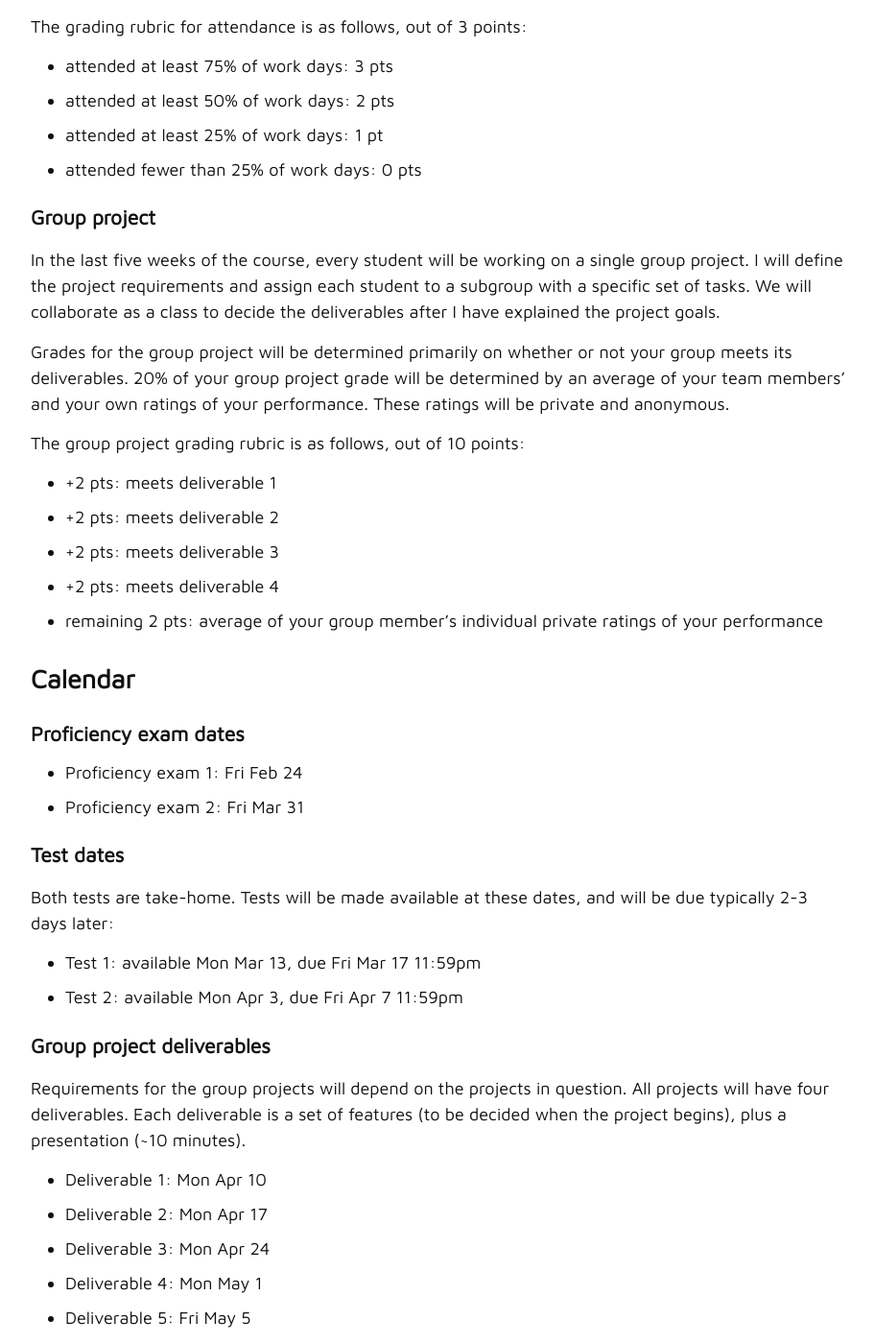
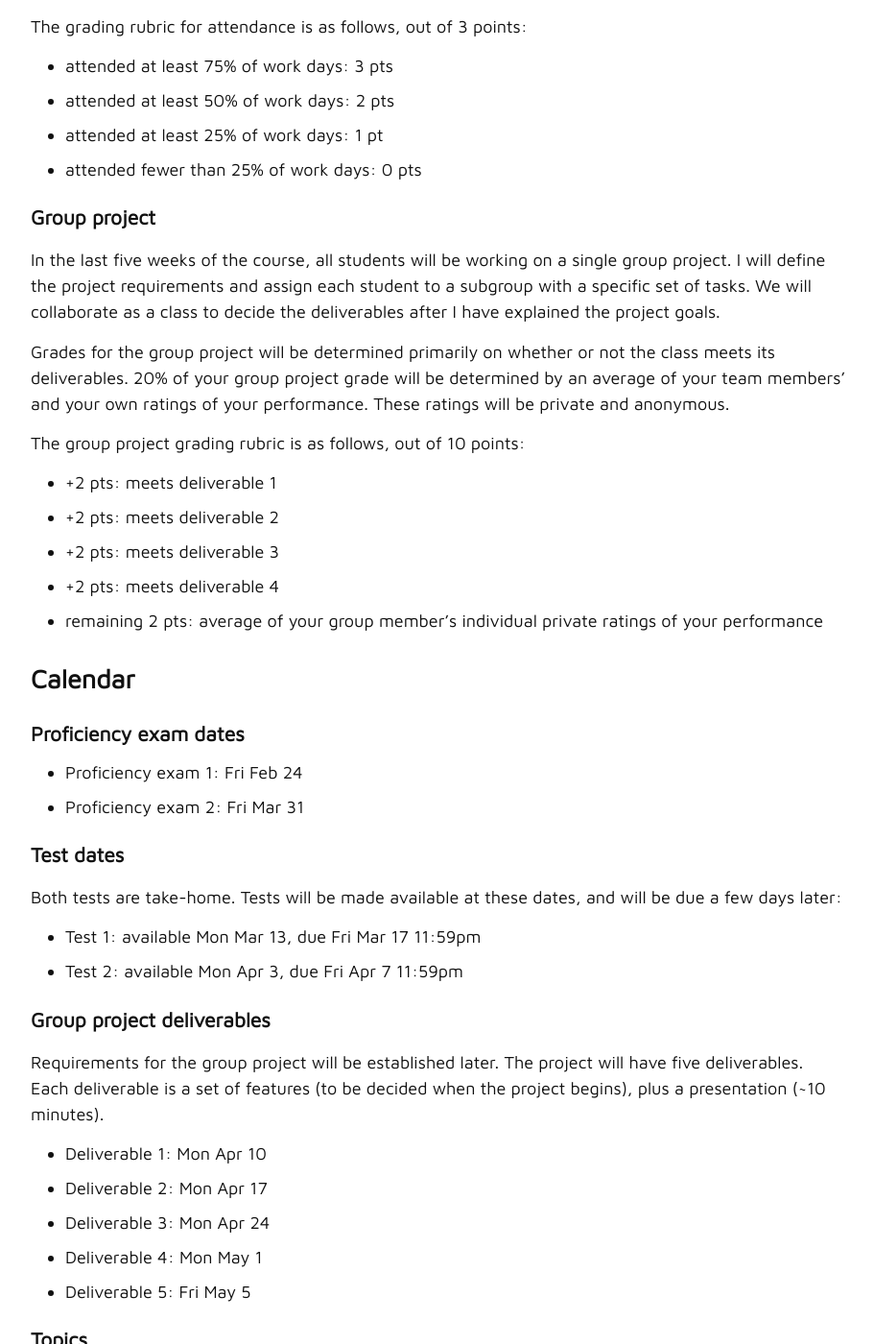
Before and after one commit to joshuaeckroth/csci221-website, a Jekyll site: the page built from lecture/syllabus.markdown, in a window 1280 px wide and 1400 px high, scrolled down 2002 px. Shown: the whole window at 96% size, without its empty margins (183-1094 px from the left). Built offline with Jekyll 4.4.1, drawn with Linux system fonts in a browser that asks for light colours; some web fonts are replaced; some of the changed text lies outside the part shown.

Commit message:
Syllabus updates

```diff
--- a/lecture/syllabus.markdown
+++ b/lecture/syllabus.markdown
@@ -9,7 +9,7 @@
 
 MWF 1:30-2:20p Eliz Hall 205; pre-reqs: CSCI 142
 
-This course introduces the C++ language and contemporary software development methodologies. By the end of the course, you should feel comfortable developing modern software in C++ and using various common C++ libraries, as well as working in teams in an "agile" development style.
+This course introduces the C++ language and contemporary software development methodologies. By the end of the course, you should feel comfortable developing software with C++ inside a Linux environment while working in teams in an "agile" development style.
 
 ## About me
 
@@ -63,9 +63,9 @@
 
 ### Group project
 
-In the last five weeks of the course, every student will be working on a single group project. I will define the project requirements and assign each student to a subgroup with a specific set of tasks. We will collaborate as a class to decide the deliverables after I have explained the project goals.
+In the last five weeks of the course, all students will be working on a single group project. I will define the project requirements and assign each student to a subgroup with a specific set of tasks. We will collaborate as a class to decide the deliverables after I have explained the project goals.
 
-Grades for the group project will be determined primarily on whether or not your group meets its deliverables. 20% of your group project grade will be determined by an average of your team members' and your own ratings of your performance. These ratings will be private and anonymous.
+Grades for the group project will be determined primarily on whether or not the class meets its deliverables. 20% of your group project grade will be determined by an average of your team members' and your own ratings of your performance. These ratings will be private and anonymous.
 
 The group project grading rubric is as follows, out of 10 points:
 
@@ -84,14 +84,14 @@
 
 ### Test dates
 
-Both tests are take-home. Tests will be made available at these dates, and will be due typically 2-3 days later:
+Both tests are take-home. Tests will be made available at these dates, and will be due a few days later:
 
 - Test 1: available Mon Mar 13, due Fri Mar 17 11:59pm
 - Test 2: available Mon Apr 3, due Fri Apr 7 11:59pm
 
 ### Group project deliverables
 
-Requirements for the group projects will depend on the projects in question. All projects will have four deliverables. Each deliverable is a set of features (to be decided when the project begins), plus a presentation (~10 minutes).
+Requirements for the group project will be established later. The project will have five deliverables. Each deliverable is a set of features (to be decided when the project begins), plus a presentation (~10 minutes).
 
 - Deliverable 1: Mon Apr 10
 - Deliverable 2: Mon Apr 17
@@ -135,7 +135,7 @@
 I am strongly in agreement with the
 [Stetson University Honor Code](http://www.stetson.edu/other/honor-system/). Any
 form of cheating is not acceptable, will not be tolerated, and could
-lead to dismissal from the University.
+lead to dismissal from the University. In this class, cheating is defined as copying code from the internet (except this website), copying code from other students, or working together on assignments or tests. Only in the context of the group project may students work together; even then, code cannot be copied from the internet. Please consult with me if you find a solution to a problem on the internet and wish to make use of it; we can arrange an appropriate solution.
 
 ## Academic success center
 
```
